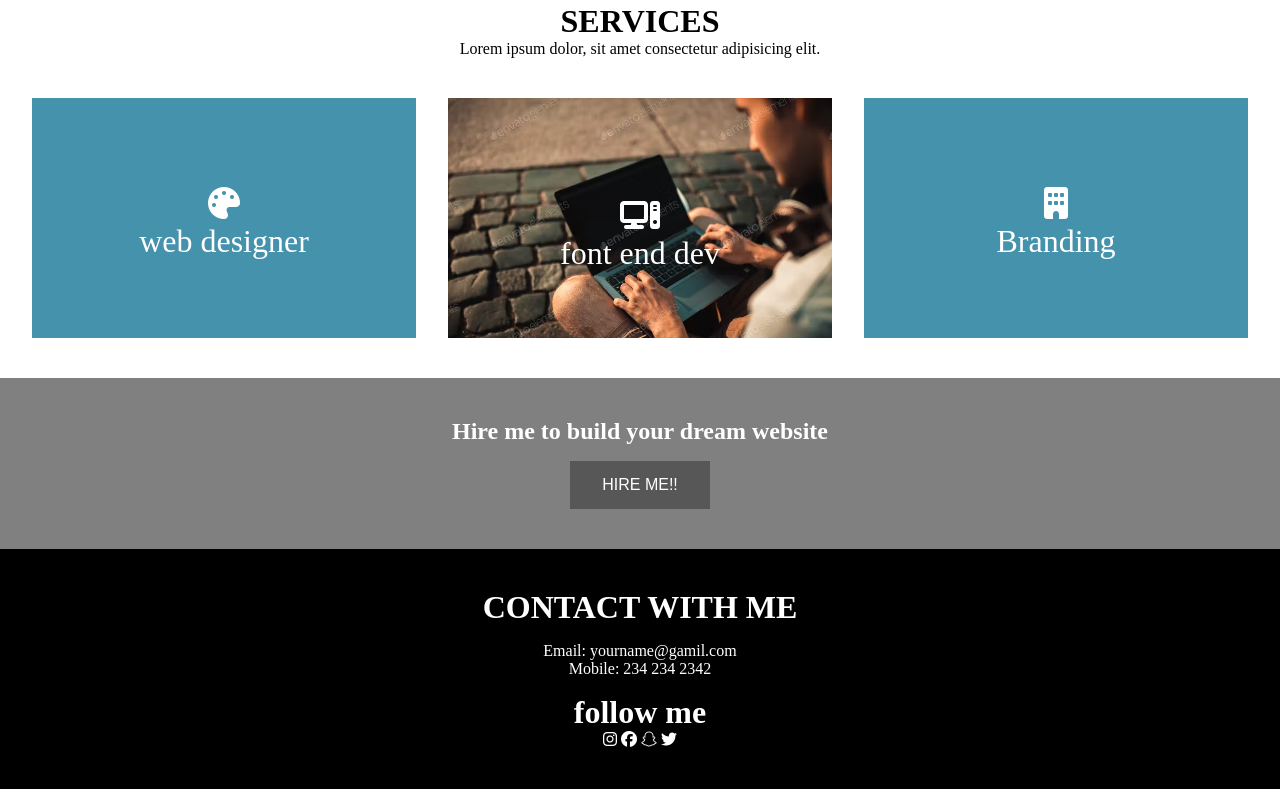
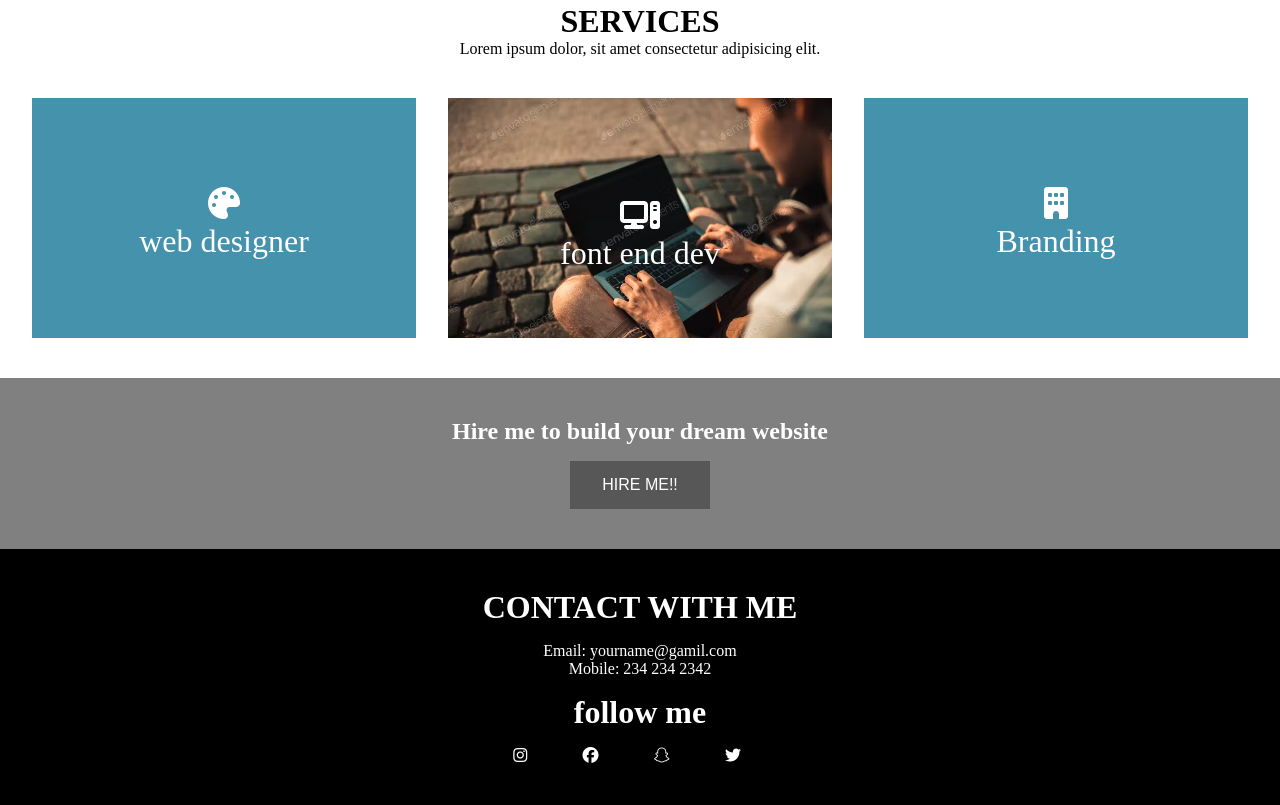
Before and after one commit to NIROLEVIN01/-cyberpro-cite-project-, a plain HTML site: page siteproject.html in a window 1280 px wide. Shown: the part 1437-2242 px from the top of the page. Drawn offline with Linux system fonts and the light colour scheme.

Commit message:
cite project

```diff
--- a/siteproject.css
+++ b/siteproject.css
@@ -216,6 +216,14 @@ a:active{
 .flip-card-front {
   background-color: rgb(69, 146, 172);
   color: black;
+}
+
+#footericons a {
+  text-decoration: none;
+}
+
+#footericons {
+  margin-top: 2vh;
 }
 
 .flip-card-front1 {
--- a/siteproject.html
+++ b/siteproject.html
@@ -58,7 +58,9 @@
         <div id="hometext">  <!-- בשביל הטקסט בדף הבית -->
             <h1>Hire me <br> To bring <br> your ideas <br> to life</h1>
             <p  id="homep">I AM A WEB DESIGNER</p>
+            <a href="https://www.gov.il/en/departments/israel_police/govil-landing-page">
             <button class="buttonbody">portfolio</button>
+            </a>
         </div>
 
         <img id="androidimg" src="androidimg.png" alt="">
@@ -79,7 +81,7 @@
                     expedita ratione saepe eaque dolorum sed deleniti, odit numquam, nostrum tempore quos corrupti rem</p>
             </div>
 
-            <a href="http://" id="aboutbutton" type:button; style="text-decoration: none;">DOWLNLOAD RESUME!</a>
+            <a href="https://en.wikipedia.org/wiki/Bill_Gates" id="aboutbutton" type:button; style="text-decoration: none;">DOWLNLOAD RESUME!</a>
 
         </div>
 
@@ -175,11 +177,23 @@
         <h1 style="padding-top: 2vh">follow me</h1>
     </div>
 
-    <div id="footericons">
+    <div id="footericons" style="letter-spacing: 2vw">
+
+        <a href="https://www.instagram.com/">
         <i class="fa-brands fa-instagram"></i>
+        </a>
+
+        <a href="https://www.facebook.com/">
         <i class="fa-brands fa-facebook"></i>
+        </a>
+
+        <a href="https://www.snap.com/en-US">
         <i class="fa-brands fa-snapchat"></i>
+        </a>
+
+        <a href="https://twitter.com/i/flow/login">
         <i class="fa-brands fa-twitter"></i>
+        </a>
     </div>
 
 </footer>
```
